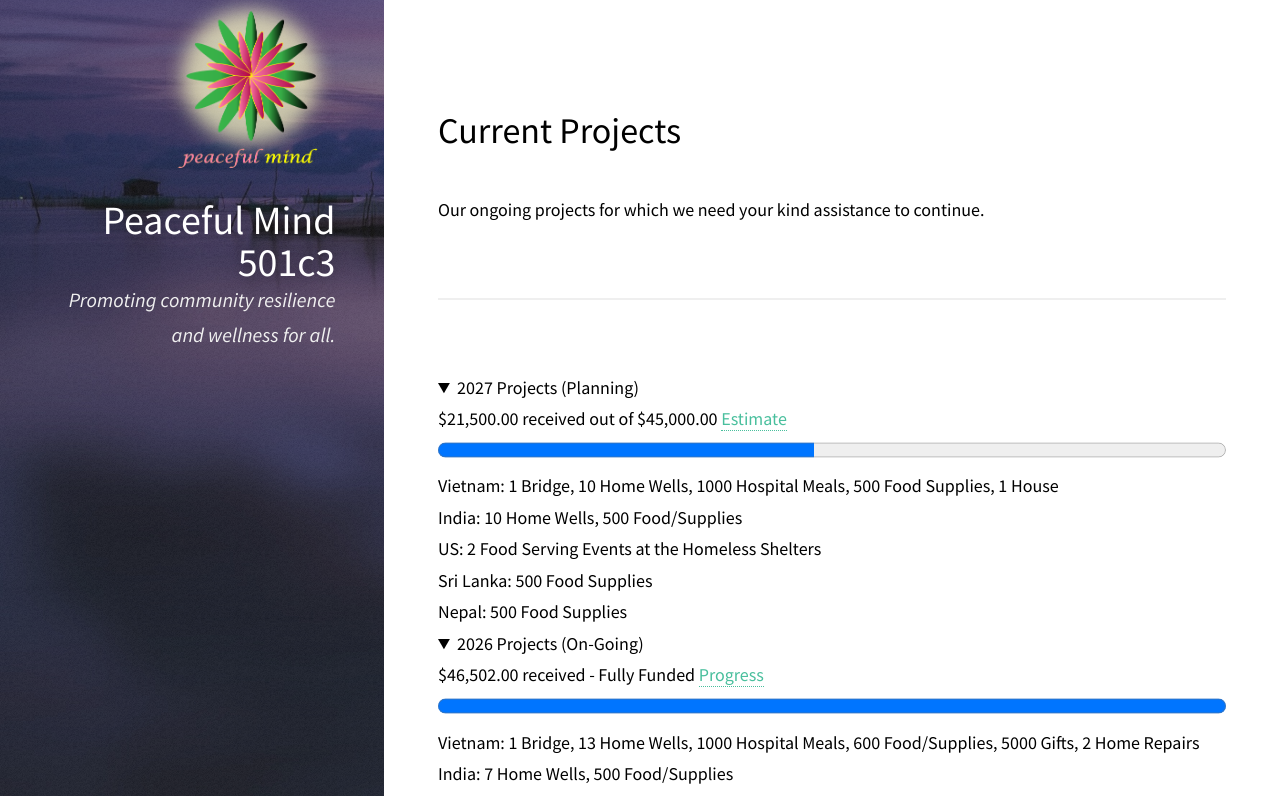
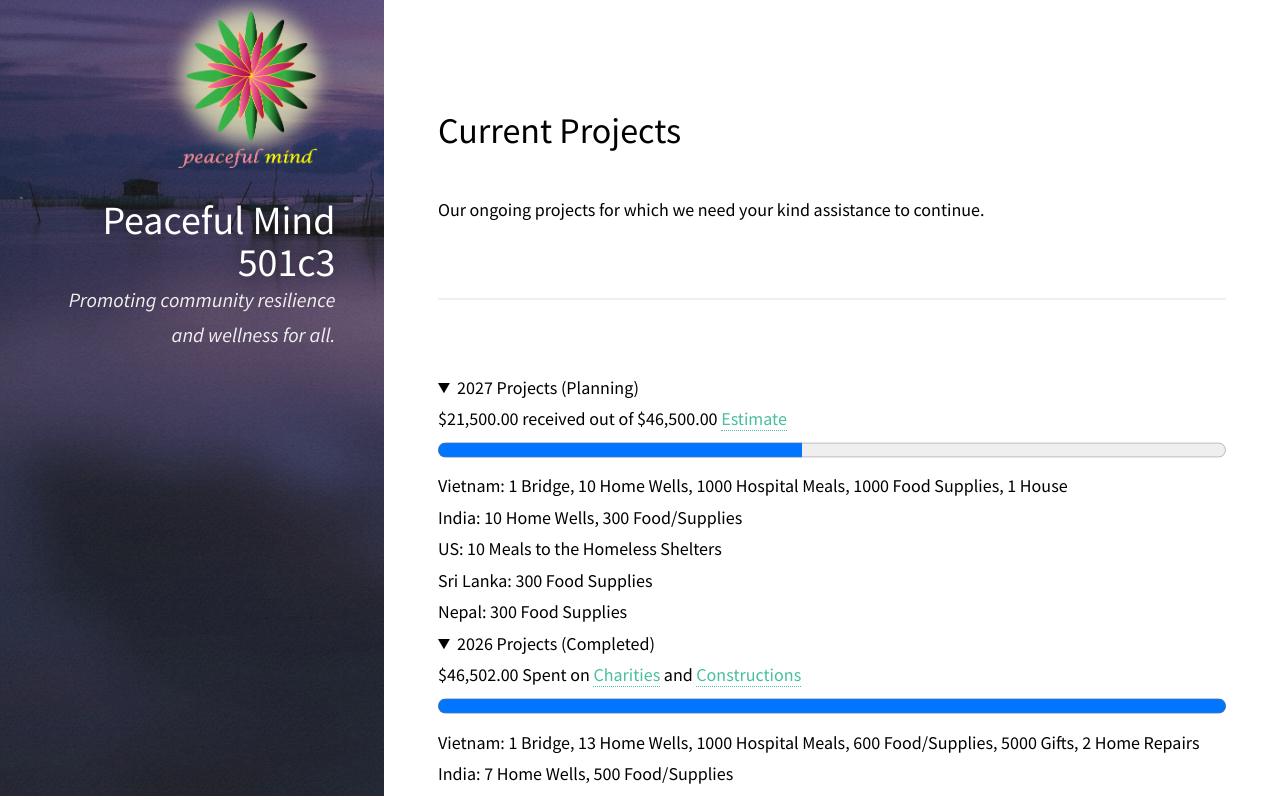
Before and after one commit to peacefulcenter/peacefulcenter.github.io, a Jekyll site: the page built from pages/projects.md, in a window 1280 px wide and 900 px high, cut to the strip 104-900 px from the top of the window. Built offline with Jekyll 4.4.1, drawn with Linux system fonts in a browser that asks for light colours.

Commit message:
Update planning

```diff
--- a/pages/projects.md
+++ b/pages/projects.md
@@ -6,18 +6,20 @@ permalink: /:basename/
 ---
 <details open>
 <summary><strong>2027 Projects (Planning)</strong></summary>
-$21,500.00 received out of $45,000.00 <a href="https://drive.google.com/file/d/1ZLWiRbpbOVrAYo85TWv_r58hOM6NNrlo/view?usp=sharing">Estimate</a>
-<progress value="21500" max="45000" style="width:100%; height:30px;"></progress>
-Vietnam: 1 Bridge, 10 Home Wells, 1000 Hospital Meals, 500 Food Supplies, 1 House<br>
-India: 10 Home Wells, 500 Food/Supplies<br>
-US: 2 Food Serving Events at the Homeless Shelters<br>
-Sri Lanka: 500 Food Supplies<br>
-Nepal: 500 Food Supplies<br>
+$21,500.00 received out of $46,500.00 <a href="https://drive.google.com/file/d/1ZLWiRbpbOVrAYo85TWv_r58hOM6NNrlo/view?usp=sharing">Estimate</a>
+<progress value="21500" max="46500" style="width:100%; height:30px;"></progress>
+Vietnam: 1 Bridge, 10 Home Wells, 1000 Hospital Meals, 1000 Food Supplies, 1 House<br>
+India: 10 Home Wells, 300 Food/Supplies<br>
+US: 10 Meals to the Homeless Shelters<br>
+Sri Lanka: 300 Food Supplies<br>
+Nepal: 300 Food Supplies<br>
 </details>
 
 <details open>
-<summary><strong>2026 Projects (On-Going)</strong></summary>
-$46,502.00 received - Fully Funded <a href="https://drive.google.com/file/d/1LXCtfh6jiHJYEHvRjW_3BI2wAVidNmK4/view?usp=drive_link">Progress</a>
+<summary><strong>2026 Projects (Completed)</strong></summary>
+$46,502.00 Spent on
+    <a href="https://drive.google.com/drive/folders/1cs1VusJQGjtzoyAF1AnZqiuJilK5scGM">Charities</a> and
+    <a href="https://drive.google.com/drive/folders/191g2O97Mdgr-H-4ux4AWz3RflHuF5e16">Constructions</a>
 <progress value="46502" max="46502" style="width:100%; height:30px;"></progress>
 Vietnam: 1 Bridge, 13 Home Wells, 1000 Hospital Meals, 600 Food/Supplies, 5000 Gifts, 2 Home Repairs<br>
 India: 7 Home Wells, 500 Food/Supplies<br>
```
Also changed, not shown: pages/about.md (+1 -0 lines).
